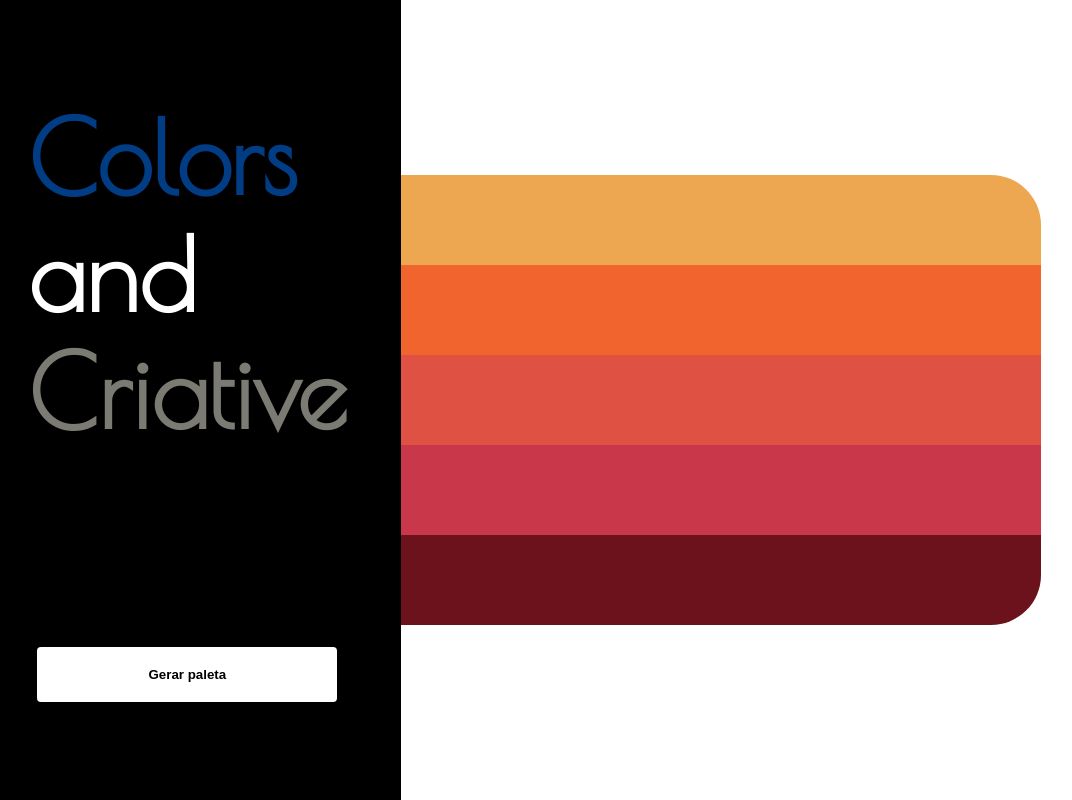
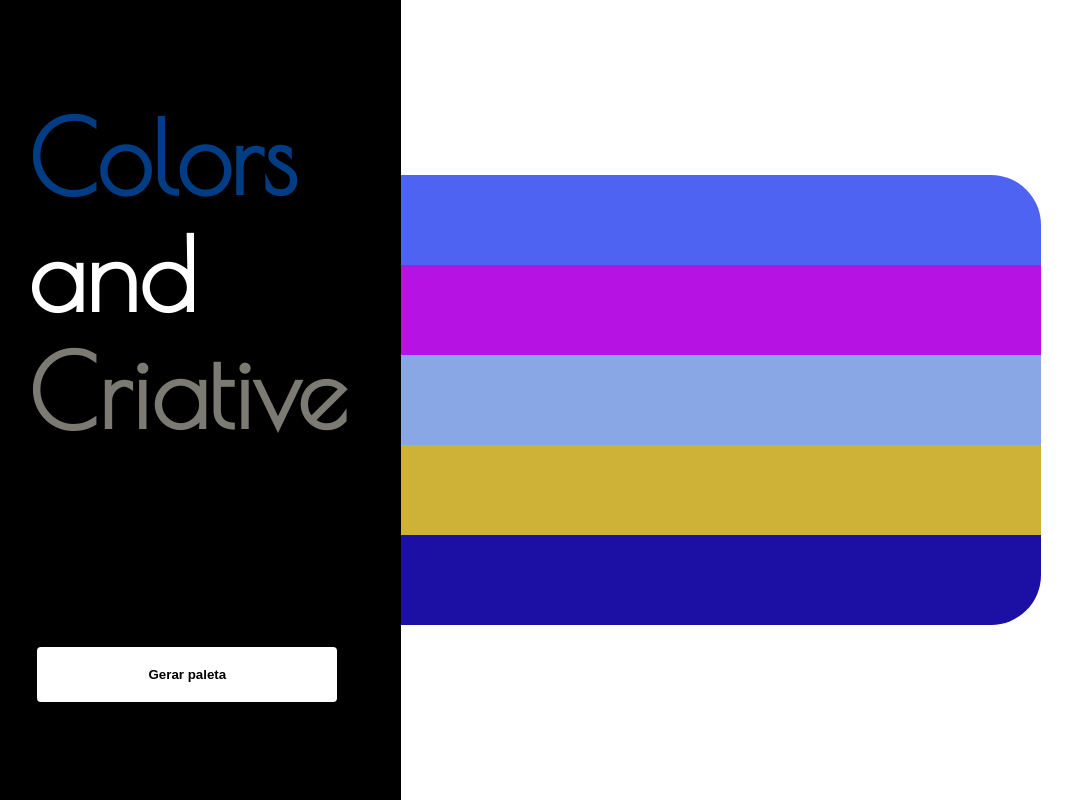
Before and after one commit to LeoGonzaga/colors, a Next.js app: page / in a window 1280 px wide. Shown: the whole page, without its empty margins (26-1098 px from the left). Built offline with nearby package versions, Linux system fonts and the light colour scheme.

Commit message:
adicionando funcao de geração de cores

```diff
--- a/src/screen/home/Home.tsx
+++ b/src/screen/home/Home.tsx
@@ -1,4 +1,4 @@
-import React from "react";
+import React, { useCallback, useEffect, useState } from "react";
 import {
   ActionButton,
   Colors,
@@ -10,7 +10,30 @@ import {
   Wrapper,
 } from "./styled";
 
-const HomeScreen = (): JSX.Element => (
+const HomeScreen = (): JSX.Element => {
+  const [colors, setColors] = useState([
+    "#EDA751",
+    "#F1642E",
+    "#DF5243",
+    "#C9384A",
+    "#6C121D",
+  ]);
+
+  const generetedColors = useCallback(() => {
+    let newColors = [];
+    for (let index = 0; index < 5; index++) {
+      let color = "#" + ((Math.random() * 0xffffff) << 0).toString(16);
+      console.log(color);
+      newColors.push(color);
+    }
+
+    setColors(newColors);
+  }, []);
+
+  useEffect(() => {
+    generetedColors();
+  }, []);
+  return (
     <Container>
       <LeftColumn>
         <Wrapper>
@@ -20,18 +43,17 @@ const HomeScreen = (): JSX.Element => (
           <Title color="#fff">and</Title>
           <Title color="#7B7B74">Criative</Title>
         </Wrapper>
-      <ActionButton>Gerar paleta</ActionButton>
+        <ActionButton onClick={generetedColors}>Gerar paleta</ActionButton>
       </LeftColumn>
       <RightColumn>
         <ColorsContainer>
-        <Colors color="#EDA751" />
-        <Colors color="#F1642E" />
-        <Colors color="#DF5243" />
-        <Colors color="#C9384A" />
-        <Colors color="#6C121D" />
+          {colors.map((color, index) => (
+            <Colors key={index} color={color} />
+          ))}
         </ColorsContainer>
       </RightColumn>
     </Container>
   );
+};
 
 export default HomeScreen;
```
Lines whose indentation alone changed are shown as unchanged.
